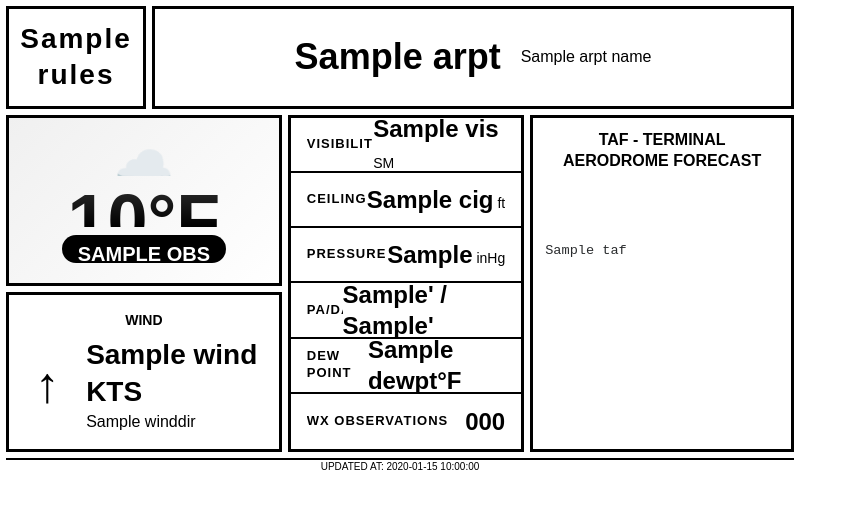
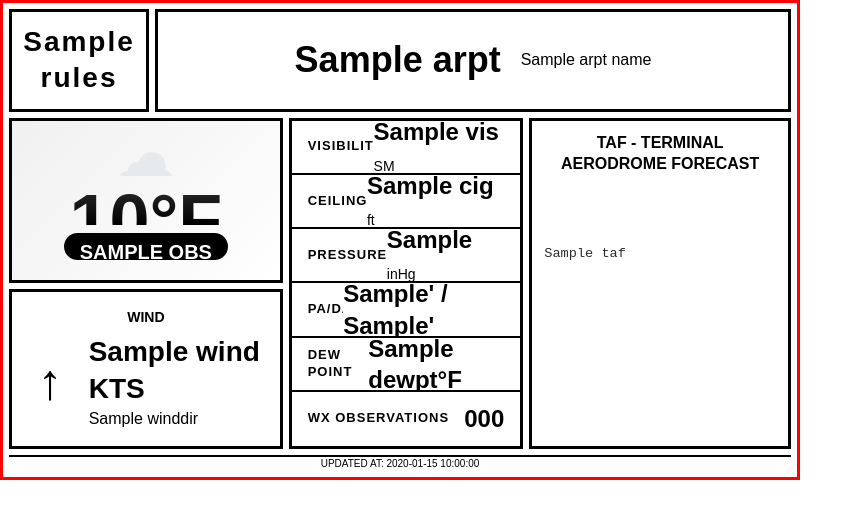
Before and after one commit to tomargood/weather-dashboardv2, a Python web app: template templates/page.html in a window 1280 px wide. Shown: the top 519 px of the page, without its empty margins (0-863 px from the left). Run offline with Jinja, Linux system fonts and the light colour scheme; the template is opened without the code that fills it: most values are stand-ins (such as "Sample title", 1, 10 or a date in 2020).

Commit message:
Update style.css

```diff
--- a/static/style.css
+++ b/static/style.css
@@ -16,6 +16,9 @@ html {
   width: 800px;
   height: 480px;
   margin: 0;
+  /* Debug: ensure full height */
+  min-height: 480px;
+  max-height: 480px;
 }
 
 body * {
@@ -23,12 +26,16 @@ body * {
 }
 
 .container {
-  max-width: 100%;
+  width: 800px;
   height: 480px;
+  min-height: 480px;
+  max-height: 480px;
   display: flex;
   flex-direction: column;
   padding: 6px;
   box-sizing: border-box;
+  /* Temporary debug border - remove after testing */
+  border: 3px solid red;
 }
 
 /* Top Bar */
```
